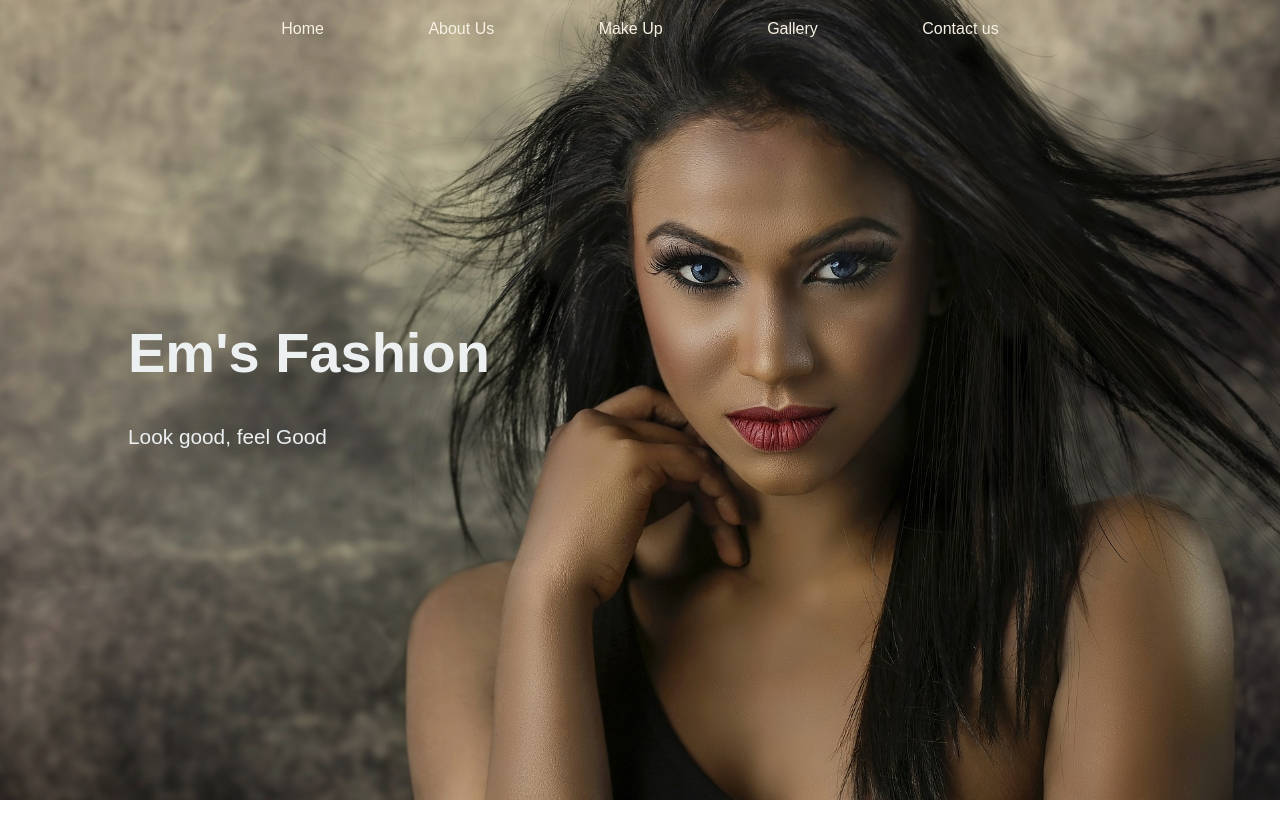
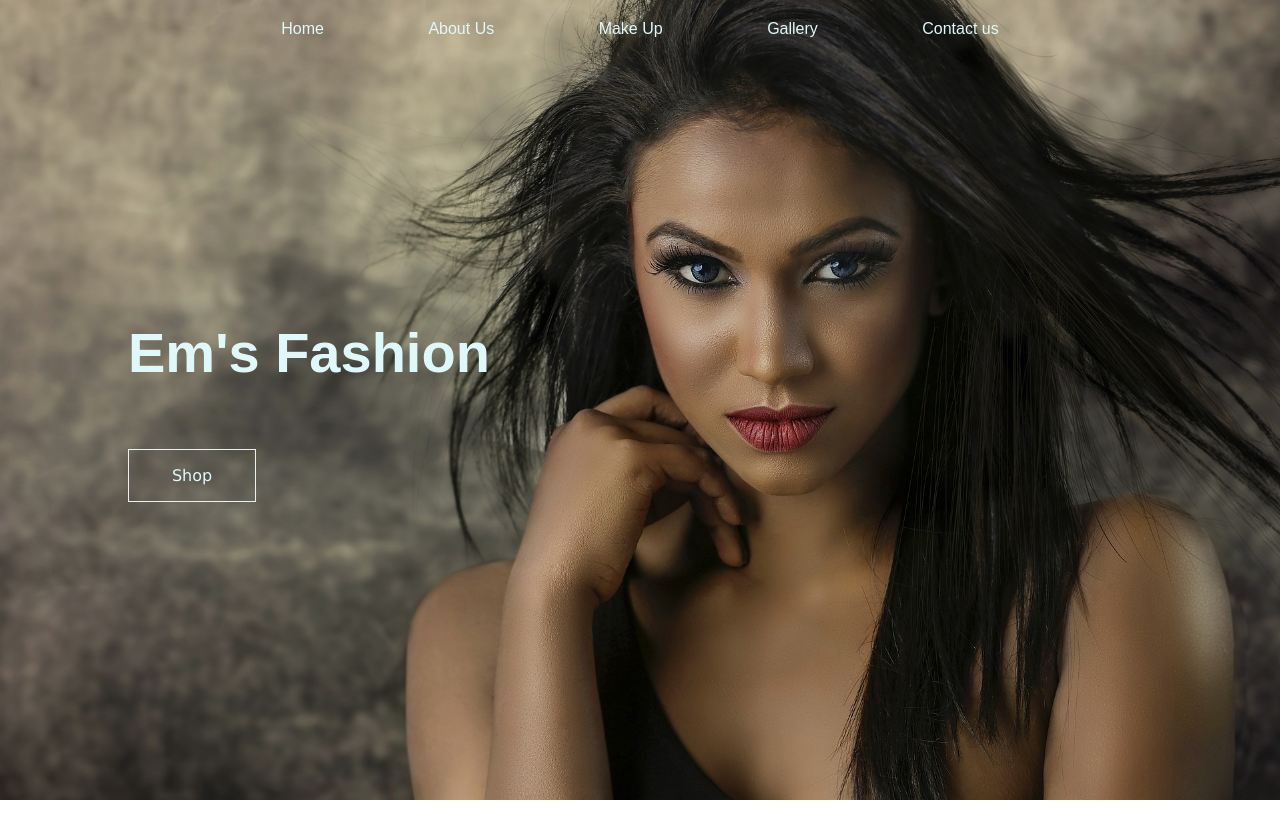
Before and after one commit to M-Tee/Ems-Website, a plain HTML site: page index.html in a window 1280 px wide. Before the commit the page ends 800 px from the top, so only its background shows below. Drawn offline with Linux system fonts and the light colour scheme; a web font is replaced by a local one.

Commit message:
shop button Changes to text color

```diff
--- a/Style.css
+++ b/Style.css
@@ -5,40 +5,51 @@
   margin: 0;
   padding:0;
 }
-
 .landing-page{
   background-image: url(Images/fashion-3080644_1920.jpg);
   background-repeat: no-repeat;
   height: 100vh;
  background-size: cover;
+ color: #dff9fb;
 }
-
 .nav-items {
     list-style-type: none;
     float: right;
     padding: 20px;
     width: 100%;
-    color: #f7f1e3;
+    color: #dff9fb;
     text-align: center;
   }
-  li {
+  .nav-items li {
     display: inline;
     padding: 15px 50px;
+
   }
-  li :hover{
-  background-color: #ecf0f1;
+  .nav-items li :hover{
+    color: black;
   }
   .headline{
     position: relative;
     padding: 20rem 8rem;
-    color: #ecf0f1;
     font-family: 'Aclonica', sans-serif;
   }
   .headline h1{
     font-size: 3.5rem;
-    padding-bottom: 40px;
+    padding-bottom: 2rem;
     font-family: 'Aclonica', sans-serif;
+    color:  #dff9fb;
   }
   .headline p{
     font-size: 1.3rem;
   }
+  .button{
+    border: 1px solid #ecf0f1;
+    margin: 2em 0 0 0;
+    padding:1em;
+    width:8rem;
+    font-family: Verdana, Geneva, Tahoma, sans-serif;
+    text-align: center;
+  }
+  .button:hover{
+    box-shadow: 2px 5px 5px #dff9fb;
+  }
--- a/index.html
+++ b/index.html
@@ -29,7 +29,8 @@
     <section class="landing-page">
       <div class="headline">
           <h1>Em's Fashion</h1>
-          <p>Look good, feel Good</p>
+          <!-- <p>Look good, feel Good</p> -->
+          <div class="button">Shop</div>
       </div>
 
     </section>
```
